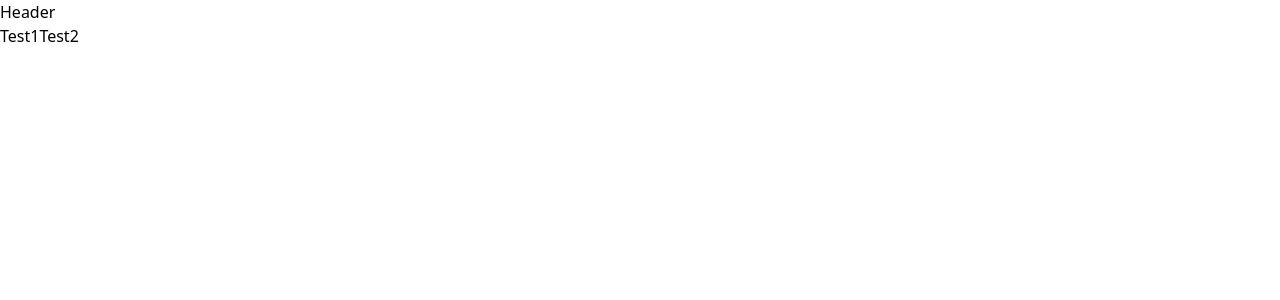
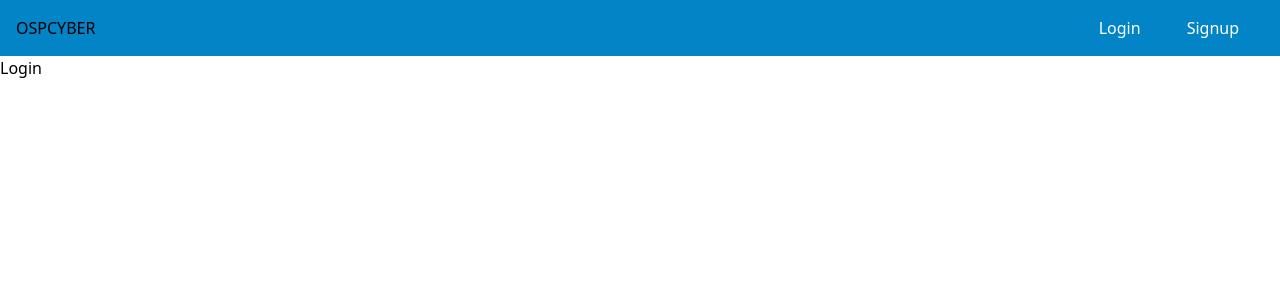
Before and after one commit to Techking5287/Osp_Cyber, a React (Create React App) app in the folder frontend/: page /login in a window 1280 px wide. Before the commit this address had no page. Shown: the top 300 px of the page. Built offline with nearby package versions, Linux system fonts and the light colour scheme.

Commit message:
login signup system imp

```diff
--- a/frontend/src/Route.js
+++ b/frontend/src/Route.js
@@ -1,8 +1,8 @@
 import { Routes, Route } from "react-router-dom";
 import Header from "./component/Header/Header";
 import Footer from "./component/Footer/Footer";
-import Test1 from "./component/App/test1";
-import Test2 from "./component/App/test2";
+import Signup from "./component/App/User/Signup";
+import Login from "./component/App/User/Login";
 
 const ARoute = () => {
 
@@ -10,8 +10,8 @@ const ARoute = () => {
         <>
             <Header />
             <Routes >
-                <Route path="/test1" element={<Test1 />} />
-                <Route path="/test2" element={<Test2 />} />
+                <Route path="/signup" element={<Signup />} />
+                <Route path="/login" element={<Login />} />
             </Routes>
 
         </>
--- /dev/null
+++ b/frontend/src/component/App/User/Login.js
@@ -0,0 +1,7 @@
+
+const Login = () => {
+    return (
+        <h1>Login</h1>
+    )
+}
+export default Login;
--- /dev/null
+++ b/frontend/src/component/App/User/Signup.js
@@ -0,0 +1,7 @@
+
+const Signup = () => {
+    return (
+        <h1>Signup</h1>
+    )
+}
+export default Signup;
--- a/frontend/src/component/App/test1.js
+++ /dev/null
@@ -1,6 +0,0 @@
-const Test1 = () => {
-    return (
-        <h1>Test1</h1>
-    )
-}
-export default Test1
--- a/frontend/src/component/App/test2.js
+++ /dev/null
@@ -1,6 +0,0 @@
-const Test2 = () => {
-    return (
-        <h1>test2</h1>
-    )
-}
-export default Test2
--- a/frontend/src/component/Header/Header.js
+++ b/frontend/src/component/Header/Header.js
@@ -3,9 +3,33 @@ import { Link } from "react-router-dom";
 const Header = () => {
     return (
         <>
-            <h1>Header</h1>
-            <Link to="/test1">Test1</Link>
-            <Link to="/test2">Test2</Link>
+            <nav class="bg-sky-600 py-2 md:py-4">
+                {/* <div className=" text-center">
+                    <h4 className="">
+                        OSPCYBER
+                    </h4>
+                </div> */}
+                <div class="container px-4 mx-auto md:flex md:items-center">
+                    <div className=" text-center">
+                        <h4 className="">
+                            OSPCYBER
+                        </h4>
+                    </div>
+                    <div class="hidden md:flex flex-col md:flex-row md:ml-auto mt-3 md:mt-0" id="navbar-collapse">
+                        {/* <a href="#" class="p-2 lg:px-4 md:mx-2 text-white rounded bg-indigo-600">Home</a>
+                        <a href="#" class="p-2 lg:px-4 md:mx-2 text-gray-600 rounded hover:bg-gray-200 hover:text-gray-700 transition-colors duration-300">About</a>
+                        <a href="#" class="p-2 lg:px-4 md:mx-2 text-gray-600 rounded hover:bg-gray-200 hover:text-gray-700 transition-colors duration-300">Features</a>
+                        <a href="#" class="p-2 lg:px-4 md:mx-2 text-gray-600 rounded hover:bg-gray-200 hover:text-gray-700 transition-colors duration-300">Pricing</a>
+                        <a href="#" class="p-2 lg:px-4 md:mx-2 text-gray-600 rounded hover:bg-gray-200 hover:text-gray-700 transition-colors duration-300">Contact</a> */}
+                        <Link to="/login" >
+                            <a href="#" class="p-2 lg:px-4 md:mx-2 text-white text-center border border-transparent rounded hover:bg-sky-800 hover:text-white transition-colors duration-300">Login</a>
+                        </Link>
+                        <Link to="signup">
+                            <a href="#" class="p-2 lg:px-4 md:mx-2 text-white text-center border border-solid border-transparent rounded hover:bg-sky-800 hover:text-white transition-colors duration-300 mt-1 md:mt-0 md:ml-1">Signup</a>
+                        </Link>
+                    </div>
+                </div>
+            </nav>
         </>
     )
 }
```
